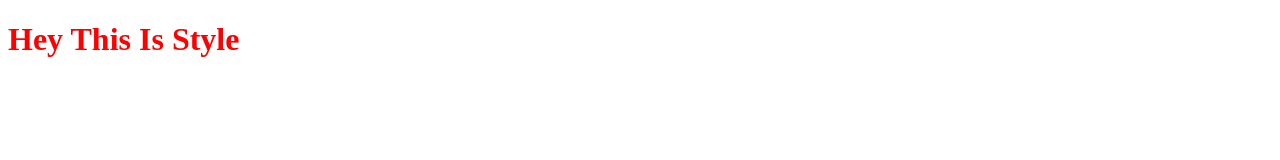
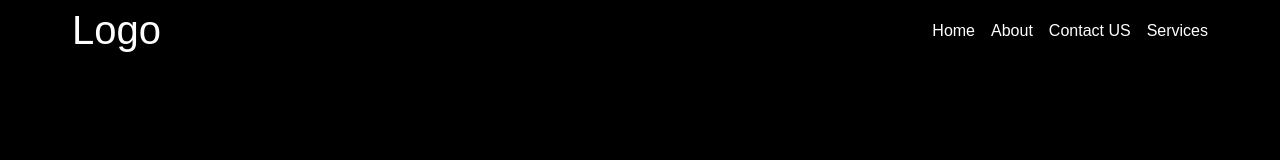
Before and after one commit to PrayagKareliya7622/Play-Ground, a plain HTML site: page index.html in a window 1280 px wide. Drawn offline with Linux system fonts and the light colour scheme.

Commit message:
Added Navigatin Style Js Remaining

```diff
--- a/Styles/index.css
+++ b/Styles/index.css
@@ -1,3 +1,48 @@
-h1{
-    color: Red;
+/* This is Navigation Style */
+
+header .navbar{
+    display: flex;
+    flex-direction: row;
+    align-items: center;
+    justify-content: space-between;
+    padding: 0.5rem;
+    background-color: transparent;
+    max-width: 90vw;
+    margin: auto;
+    flex-wrap: wrap;
 }
+
+header .navbar .logo a{
+    color : #ffff;
+    font-size: 2.5rem;
+}
+
+header .navbar .nav-links{
+    display: flex;
+    flex-wrap: wrap;
+    flex-direction: row;
+    gap: 1rem;
+    list-style: none;
+}
+
+.navbar .nav-links a{
+    color: #ffff;
+    transition: 0.7s ease-in-out;
+}
+
+.nav-links li a:hover{
+    color: #eaf554;
+}
+
+@media screen and (max-width: 365px) {
+    header .navbar{
+        align-items: center;
+        justify-content: center;
+        gap: 1.5rem;
+    }
+    .navbar .nav-links{
+        align-items: center;
+        justify-content: center;
+        margin: auto;
+    }
+}
--- /dev/null
+++ b/Styles/utiliy.css
@@ -0,0 +1,18 @@
+*{
+    margin: 0;
+    padding: 0;
+    box-sizing: border-box;
+}
+
+body{
+    background-color: #000000;
+    color: #fff;
+    font-family:Arial, Helvetica, sans-serif;
+    font-weight: 100;
+    font-size: 1rem;
+}
+
+a{
+    text-decoration: none;
+    color: #00ff40;
+}
--- a/index.html
+++ b/index.html
@@ -4,11 +4,38 @@
     <meta charset="UTF-8">
     <meta name="viewport" content="width=device-width, initial-scale=1.0">
     <title>StormX Universe</title>
+    <link rel="icon" type="image/png" href="Assets/Group 3.svg" sizes="16x16">
     <link rel="stylesheet" href="/Styles/index.css">
+    <link rel="stylesheet" href="/Styles/utiliy.css">
 </head>
 <body>
 
-    <h1>Hey This Is Style</h1>
+    <div class="main-wrapper">
+        <header>
+            <nav class="navbar">
+                <div class="logo">
+                    <a href="index.html">
+                       Logo
+                    </a>
+                </div>
+
+                <ul class="nav-links">
+                    <li>
+                        <a href="index.html">Home</a>
+                    </li>
+                    <li>
+                        <a href="About.html">About</a>
+                    </li>
+                    <li>
+                        <a href="Contact.html">Contact US</a>
+                    </li>
+                    <li>
+                        <a href="Services.html">Services</a>
+                    </li>
+                </ul>
+            </nav>
+        </header>
+    </div>
 
 <script src="Scripts/index.js"></script>
 </body>
```
